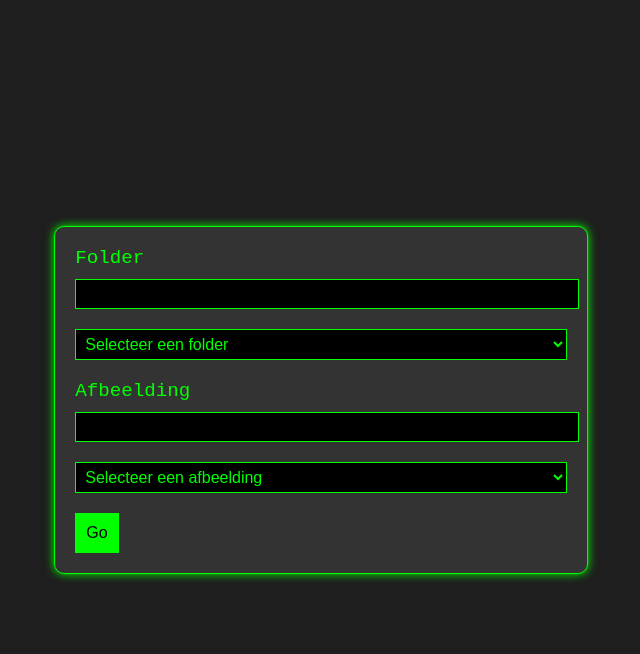
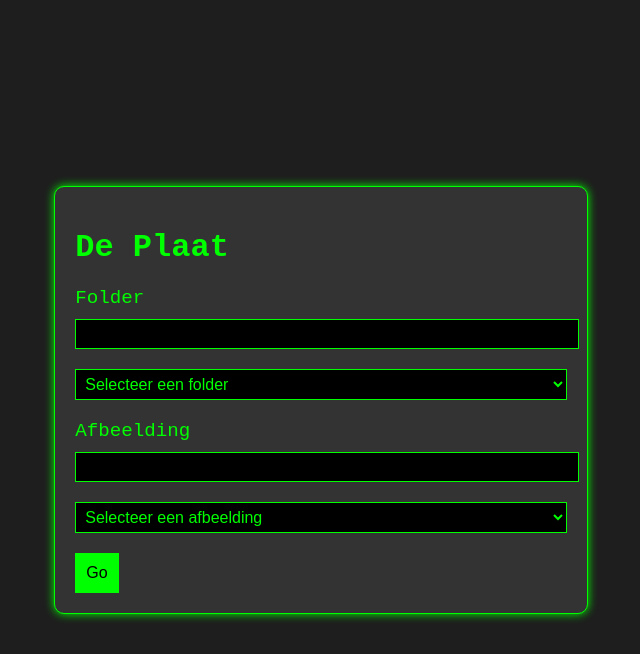
Before and after one commit to thegatesdev/photo-hack, a PHP site: page / in a window 1280 px wide. Shown: the top 654 px of the page, without its empty margins (319-959 px from the left). Run offline with PHP 8.4, Linux system fonts and the light colour scheme.

Commit message:
Add heading

```diff
--- a/public/index.php
+++ b/public/index.php
@@ -24,13 +24,16 @@ if ($realImage) {
     $imageBase64 = base64_encode($imageData);
 }
 
-function echoOptionDirectories(DirectoryIterator $it){
+function echoOptionDirectories(DirectoryIterator $it)
+{
     global $inputFolder;
     foreach ($it as $key => $item) {
-        if (!$item->isDir()) continue;
+        if (!$item->isDir())
+            continue;
 
         echo "<option ";
-        if ($inputFolder == $key) echo "selected";
+        if ($inputFolder == $key)
+            echo "selected";
         echo ">$key</option>";
 
         $newIt = new RecursiveDirectoryIterator($key);
@@ -42,6 +45,7 @@ function echoOptionDirectories(DirectoryIterator $it){
 
 <!DOCTYPE html>
 <html lang="en">
+
 <head>
     <meta charset="UTF-8">
     <meta name="viewport" content="width=device-width, initial-scale=1.0">
@@ -51,8 +55,10 @@ function echoOptionDirectories(DirectoryIterator $it){
 
     <title>De Plaat</title>
 </head>
+
 <body>
     <form action="." method="POST">
+        <h1>De Plaat</h1>
         <label for="folder">Folder</label>
         <input type="text" id="folder" name="folder" <?php echo "value='$inputFolder'" ?>>
         <select id="folder-select">
@@ -69,7 +75,8 @@ function echoOptionDirectories(DirectoryIterator $it){
             <?php
             if ($listerPath) {
                 foreach ($listerPath as $value) {
-                        if ($value->isDir()) continue;
+                    if ($value->isDir())
+                        continue;
                     $name = $value->getFilename();
                     // if (!str_ends_with($name, ".png")) continue;
                     echo "<option value='$name'>$name</option>";
@@ -90,4 +97,5 @@ function echoOptionDirectories(DirectoryIterator $it){
         ?>
     </div>
 </body>
+
 </html>
```
Lines whose indentation alone changed are shown as unchanged.
